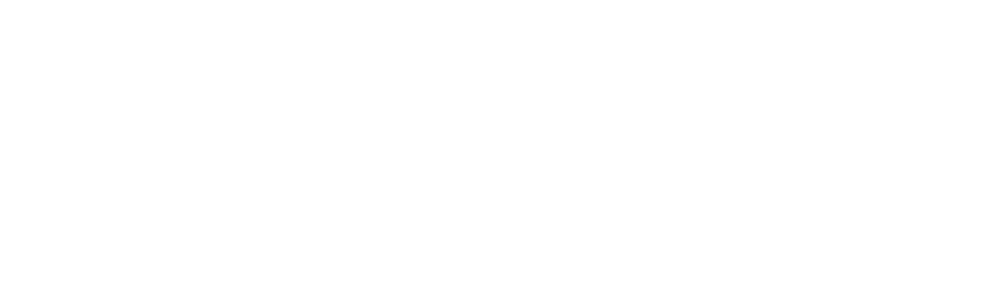
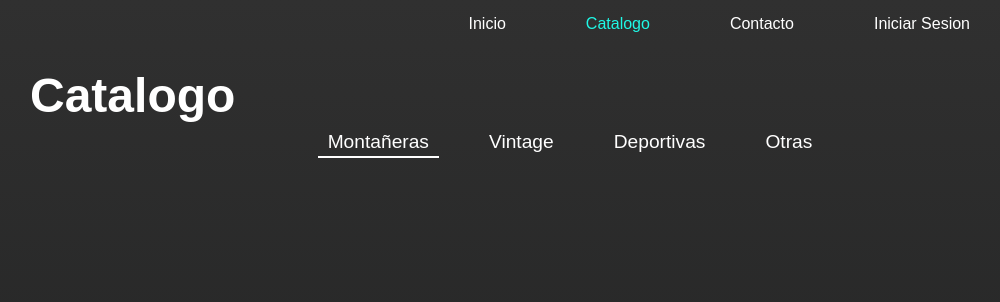
Before and after one commit to FernandoUNMSM/BicycleShop, an Angular app: page /catalogo in a window 1280 px wide. Before the commit this address led to /. Shown: the top 302 px of the page, without its empty margins (70-1070 px from the left). Built offline with nearby package versions, Linux system fonts and the light colour scheme.

Commit message:
catalogo)

```diff
--- a/src/app/app.module.ts
+++ b/src/app/app.module.ts
@@ -6,12 +6,14 @@
 import { routing, appRoutingProviders } from './app.routing';
 import { AppRoutingModule } from './app.routing';
 import { LoginComponent } from './login/login.component';
+import { CatalogoComponent } from './catalogo/catalogo.component';
 
 @NgModule({
   declarations: [
     AppComponent,
     HomeComponent,
-    LoginComponent
+    LoginComponent,
+    CatalogoComponent
   ],
   imports: [
     BrowserModule,
--- a/src/app/app.routing.ts
+++ b/src/app/app.routing.ts
@@ -3,13 +3,16 @@
 import { Routes, RouterModule } from '@angular/router';
 import { HomeComponent } from './home/home.component';
 import { LoginComponent } from './login/login.component';
+import { CatalogoComponent } from './catalogo/catalogo.component';
 
 
 
 const routes: Routes = [
     {path:'', component: HomeComponent},
     {path:'home', component: HomeComponent},
-    {path:'login', component: LoginComponent}
+    {path:'login', component: LoginComponent},
+    {path:'catalogo', component: CatalogoComponent}
+
 ];
 
 @NgModule({
--- /dev/null
+++ b/src/app/catalogo/catalogo.component.css
@@ -0,0 +1,56 @@
+*{
+    font-family: 'Poppins', sans-serif;
+}
+.catalogo-container {
+    background: linear-gradient(to bottom, var(--negro), rgb(30, 31, 31));
+    width: 100%;
+    height: 100vh;
+}
+
+.menu {
+    /* position: absolute; */
+    width: 100%;
+    /* background-color: var(--negro); */
+    z-index: 100;
+    text-align: right;
+    padding-right: 200px;
+}
+.menu ul li {
+    display: inline-block;
+    vertical-align: middle;
+    padding: 15px 10px;
+    margin: 0 20px;
+}
+.menu ul li:hover a{
+    color: var(--turquesa);
+}
+.menu ul li a{
+    color: white;
+    padding: 15px 10px;
+    text-decoration: none;
+    transition: .3s;
+}
+.menu ul li a.catalogo{
+    color: var(--turquesa);
+}
+
+.tabs-container {
+    max-width: 1300px;
+    margin: auto;
+    display: flex;
+    justify-content: center;
+}
+.tabs-container button{
+    background-color: transparent;
+    border: none;
+    color: #fff;
+    cursor: pointer;
+    outline: none;
+    font-size: 1.2em;
+    margin: 0 20px;
+    padding: 3px 10px;
+    transition: .3s;
+}
+.tabs-container button:hover{
+    color: var(--turquesa);
+}
--- /dev/null
+++ b/src/app/catalogo/catalogo.component.html
@@ -0,0 +1,23 @@
+<div class="catalogo-container">
+	<div class="menu">
+		<ul>
+			<li><a href="" [routerLink]="['../home']">Inicio</a></li>
+			<li><a href="" [routerLink]="['../catalogo']" class="catalogo">Catalogo</a></li>
+			<li><a href="" [routerLink]="">Contacto</a></li>
+			<li><a href="" [routerLink]="['../login']">Iniciar Sesion</a></li>
+		</ul>
+    </div>
+    <div class="superior">
+        <div class="titulo">
+            <h1>Catalogo</h1>
+        </div>
+        <div class="tabs-container">
+            <div class="tabs">
+                <button style="border-bottom:2px solid white">Montañeras</button>
+                <button>Vintage</button>
+                <button>Deportivas</button>
+                <button>Otras</button>
+            </div>
+        </div>
+    </div>
+</div>
--- /dev/null
+++ b/src/app/catalogo/catalogo.component.ts
@@ -0,0 +1,15 @@
+import { Component, OnInit } from '@angular/core';
+
+@Component({
+  selector: 'app-catalogo',
+  templateUrl: './catalogo.component.html',
+  styleUrls: ['./catalogo.component.css']
+})
+export class CatalogoComponent implements OnInit {
+
+  constructor() { }
+
+  ngOnInit(): void {
+  }
+
+}
--- a/src/app/home/home.component.css
+++ b/src/app/home/home.component.css
@@ -10,9 +10,10 @@
 .menu {
     position: absolute;
     width: 100%;
-    background-color: #303030;
+    background-color: rgba(49, 46, 46, 1);
     z-index: 100;
     text-align: right;
+    padding-right: 200px;
 }
 .menu ul li {
     display: inline-block;
@@ -30,6 +31,9 @@
     transition: .3s;
 }
 
+.menu ul li a.home {
+    color: var(--turquesa);
+}
 .header {
     width: 100%;
     height: 100%;
@@ -65,7 +69,7 @@
     top: 50%;
     left: 10%;
     transform: translateY(-50%);
-    background-color: rgba(49, 46, 46, 0.6);
+    background-color: rgba(49, 46, 46, 1);
     color: #FFF;
     text-align: center;
     display: flex;
@@ -91,10 +95,16 @@
     outline: none;
     cursor: pointer;
     background-color: #1F1F1F;
+    margin-bottom: 40px;
+}
+.home-info button a{
     color: var(--turquesa);
     transition: .3s;
-    margin-bottom: 40px;
+    text-decoration: none;
 }
-.home-info button:hover{
+.home-info button:hover a{
     color: white;
 }
+.home-info span {
+    color: var(--turquesa);
+}
--- a/src/app/home/home.component.html
+++ b/src/app/home/home.component.html
@@ -1,8 +1,8 @@
 <div class="home-container">
 	<div class="menu">
 		<ul>
-			<li><a href="" [routerLink]="">Inicio</a></li>
-			<li><a href="" [routerLink]="">Catalogo</a></li>
+			<li><a href="" [routerLink]="['../home']" class="home">Inicio</a></li>
+			<li><a href="" [routerLink]="['../catalogo']">Catalogo</a></li>
 			<li><a href="" [routerLink]="">Contacto</a></li>
 			<li><a href="" [routerLink]="['../login']">Iniciar Sesion</a></li>
 		</ul>
@@ -15,9 +15,9 @@
 
 	<div class="home-info">
 		<h1>Fast Bike</h1>
-		<p>Lorem ipsum dolor sit amet consectetur adipisicing elit. Perspiciatis fugiat excepturi consequatur commodi nam soluta doloremque eius dolores quod ipsum!
-		Lorem ipsum dolor sit amet, consectetur adipisicing elit. Repudiandae incidunt quia dolore, quo ut ab ea ex voluptates eum odio temporibus corrupti deserunt ipsa laboriosam perspiciatis, assumenda facere iste quos rerum similique aperiam distinctio voluptas cum debitis. Consequatur, dolore cum!
+		<p>En <span>Fast Bike </span>tenemos como mision hacer que las personas eligan usar una bicicletas antes que un auto. Por eso nos dedicamos a dar un servicio de primera a nuestros usuario. En nuestro catalogo encontraras bicicletas de todo tipo desde montañeras hasta vintage.
+		<br><span>¿Que dices, te animas a ver?  </span>
 		</p>
-		<button>Catalogo</button>
+		<button><a href="" [routerLink]="['../catalogo']">Catalogo</a></button>
 	</div>
 </div>
--- a/src/styles.css
+++ b/src/styles.css
@@ -11,3 +11,10 @@
 ::selection {
     background-color: var(--turquesa);
 }
+.titulo {
+    margin: 20px 100px 5px;
+}
+.titulo h1 {
+    color: #fff;
+    font-size: 3em;
+}
```
Also changed, not shown: 1 other file (tests, documents, lock files or other folders).
